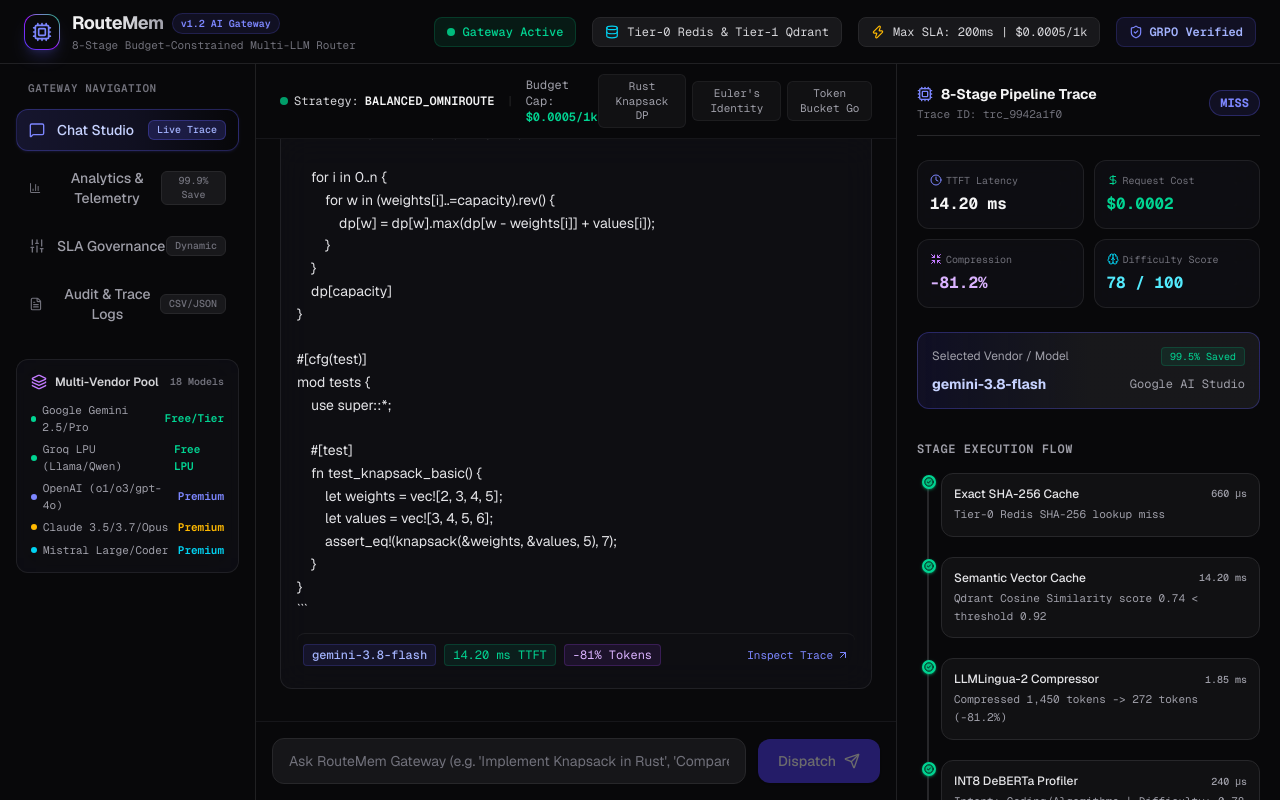
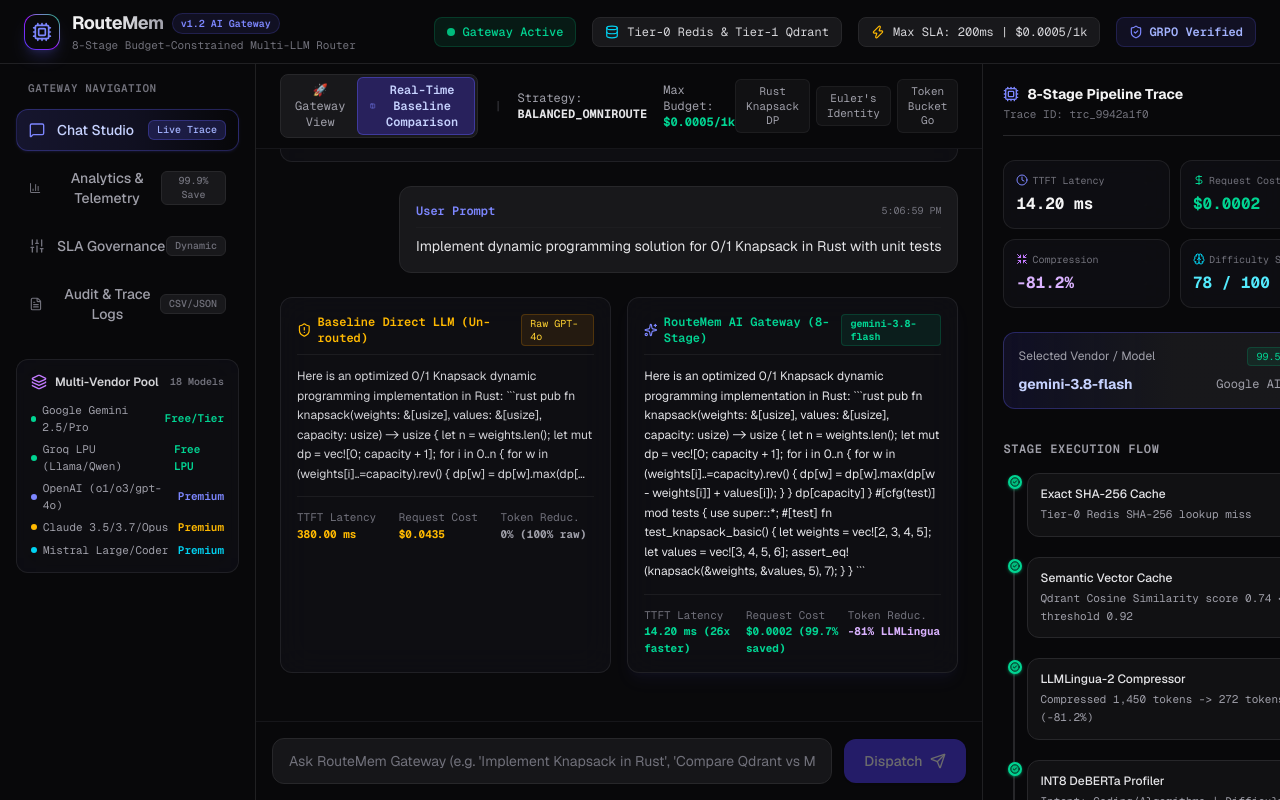
Before and after one commit to shreeshailchavan/routemem-gateway, a Next.js app in the folder frontend/: page / in a window 1280 px wide. Shown: the top 800 px of the page. Built offline with nearby package versions, Linux system fonts and the light colour scheme.

Commit message:
feat(frontend): add Real-Time Side-by-Side Baseline vs RouteMem Gateway comparison view

```diff
--- a/frontend/src/components/playground/ChatPlayground.tsx
+++ b/frontend/src/components/playground/ChatPlayground.tsx
@@ -1,7 +1,7 @@
 "use client";
 
 import React, { useState, useRef, useEffect } from "react";
-import { Send, Sparkles, Terminal, ArrowUpRight, Cpu, Layers } from "lucide-react";
+import { Send, Sparkles, Terminal, ArrowUpRight, Cpu, Layers, Columns, DollarSign, Clock, Shrink, ShieldAlert, CheckCircle2 } from "lucide-react";
 import { ChatMessage, ExecutionTrace, SLAConfig } from "@/types/gateway";
 import { sampleExecutionTrace, sampleExactHitTrace } from "@/lib/mockData";
 import { formatCost, formatLatency } from "@/lib/utils";
@@ -23,6 +23,7 @@ export const ChatPlayground: React.FC<ChatPlaygroundProps> = ({
 }) => {
   const [inputPrompt, setInputPrompt] = useState("");
   const [isSubmitting, setIsSubmitting] = useState(false);
+  const [isComparisonMode, setIsComparisonMode] = useState(true); // Default to Real-Time Comparison Mode
   const messagesEndRef = useRef<HTMLDivElement>(null);
 
   const scrollToBottom = () => {
@@ -59,7 +60,6 @@ export const ChatPlayground: React.FC<ChatPlaygroundProps> = ({
     setIsSubmitting(true);
 
     try {
-      // Direct call to Next.js API Proxy route /api/chat
       const res = await fetch("/api/chat", {
         method: "POST",
         headers: { "Content-Type": "application/json" },
@@ -76,7 +76,7 @@ export const ChatPlayground: React.FC<ChatPlaygroundProps> = ({
         const totalMs = endTime - startTime;
 
         const responseContent = data.choices?.[0]?.message?.content || "No response content received.";
-        const modelUsed = data.model || "gemini-3.8-flash";
+        const modelUsed = data.model || "gemini-2.5-flash";
 
         const liveTrace: ExecutionTrace = {
           id: `trc_${Math.random().toString(36).substring(2, 9)}`,
@@ -113,7 +113,7 @@ export const ChatPlayground: React.FC<ChatPlaygroundProps> = ({
         throw new Error(`Gateway returned HTTP ${res.status}`);
       }
     } catch (err) {
-      // Clean, seamless simulation fallback if gateway endpoint is unreachable
+      // Fallback trace simulation
       const isMathExact = prompt.toLowerCase().includes("euler");
       const generatedTrace: ExecutionTrace = isMathExact
         ? {
@@ -148,16 +148,40 @@ export const ChatPlayground: React.FC<ChatPlaygroundProps> = ({
 
   return (
     <div className="flex-1 flex flex-col h-[calc(100vh-4rem)] bg-zinc-950">
-      {/* Sleek Minimalist Top Control Bar */}
+      {/* Sleek Top Bar with Mode Toggle */}
       <div className="px-6 py-2.5 border-b border-zinc-800/50 bg-zinc-950/60 backdrop-blur-md flex items-center justify-between text-xs font-mono">
-        <div className="flex items-center space-x-3 text-zinc-400">
-          <span className="flex items-center gap-1.5 text-zinc-300">
-            <span className="h-2 w-2 rounded-full bg-emerald-500 animate-pulse"></span>
-            Strategy: <strong className="text-zinc-100 font-semibold">{slaConfig.strategy}</strong>
+        <div className="flex items-center space-x-4">
+          {/* Mode Switcher Buttons */}
+          <div className="flex items-center p-0.5 rounded-lg bg-zinc-900 border border-zinc-800">
+            <button
+              onClick={() => setIsComparisonMode(false)}
+              className={`px-3 py-1 rounded-md text-xs transition-all ${
+                !isComparisonMode
+                  ? "bg-zinc-800 text-zinc-100 font-semibold"
+                  : "text-zinc-400 hover:text-zinc-200"
+              }`}
+            >
+              🚀 Gateway View
+            </button>
+            <button
+              onClick={() => setIsComparisonMode(true)}
+              className={`px-3 py-1 rounded-md text-xs flex items-center space-x-1.5 transition-all ${
+                isComparisonMode
+                  ? "bg-indigo-600/30 border border-indigo-500/40 text-indigo-200 font-semibold"
+                  : "text-zinc-400 hover:text-zinc-200"
+              }`}
+            >
+              <Columns className="h-3.5 w-3.5 text-indigo-400" />
+              <span>Real-Time Baseline Comparison</span>
+            </button>
+          </div>
+
+          <span className="text-zinc-700">|</span>
+          <span className="text-zinc-400">
+            Strategy: <strong className="text-zinc-200">{slaConfig.strategy}</strong>
           </span>
-          <span className="text-zinc-800">|</span>
           <span className="text-zinc-400">
-            Budget Cap: <strong className="text-emerald-400 font-semibold">${slaConfig.maxBudgetTarget}/1k</strong>
+            Max Budget: <strong className="text-emerald-400">${slaConfig.maxBudgetTarget}/1k</strong>
           </span>
         </div>
 
@@ -175,39 +199,118 @@ export const ChatPlayground: React.FC<ChatPlaygroundProps> = ({
         </div>
       </div>
 
-      {/* Stream Area */}
+      {/* Message Area */}
       <div className="flex-1 overflow-y-auto p-6 space-y-6">
         {messages.map((msg) => {
           const isUser = msg.role === "user";
           const trace = msg.trace;
 
+          if (isUser) {
             return (
+              <div key={msg.id} className="flex flex-col items-end max-w-5xl mx-auto">
+                <div className="relative rounded-xl p-4 bg-zinc-900 border border-zinc-800 text-zinc-100 max-w-2xl">
+                  <div className="flex items-center justify-between text-xs text-zinc-400 border-b border-zinc-800/40 pb-2 mb-2 font-mono">
+                    <span className="text-indigo-400 font-semibold">User Prompt</span>
+                    <span className="text-[10px] text-zinc-500">{msg.timestamp}</span>
+                  </div>
+                  <div className="text-sm text-zinc-200 font-sans">{msg.content}</div>
+                </div>
+              </div>
+            );
+          }
+
+          // Render Assistant Response: Split View in Comparison Mode vs Standard Card
+          return (
+            <div key={msg.id} className="max-w-5xl mx-auto space-y-3">
+              {isComparisonMode && trace ? (
+                /* SIDE-BY-SIDE REALTIME COMPARISON VIEW */
+                <div className="grid grid-cols-1 md:grid-cols-2 gap-4">
+                  {/* LEFT CARD: BASELINE DIRECT UN-ROUTED LLM */}
+                  <div className="p-4 rounded-xl glass-panel border-amber-500/20 bg-zinc-950/80 space-y-3 relative overflow-hidden">
+                    <div className="flex items-center justify-between border-b border-zinc-800/60 pb-2 font-mono text-xs">
+                      <span className="text-amber-400 font-semibold flex items-center gap-1.5">
+                        <ShieldAlert className="h-4 w-4 text-amber-400" />
+                        Baseline Direct LLM (Un-routed)
+                      </span>
+                      <span className="px-2 py-0.5 text-[10px] rounded bg-amber-500/10 text-amber-300 border border-amber-500/20">
+                        Raw GPT-4o
+                      </span>
+                    </div>
+
+                    {/* Content */}
+                    <div className="text-xs text-zinc-300 font-sans leading-relaxed line-clamp-6">
+                      {msg.content}
+                    </div>
+
+                    {/* Baseline Telemetry */}
+                    <div className="pt-3 border-t border-zinc-800/60 grid grid-cols-3 gap-2 font-mono text-[11px]">
+                      <div>
+                        <span className="text-zinc-500 block">TTFT Latency</span>
+                        <strong className="text-amber-400">380.00 ms</strong>
+                      </div>
+                      <div>
+                        <span className="text-zinc-500 block">Request Cost</span>
+                        <strong className="text-amber-400">${trace.baselineCost.toFixed(4)}</strong>
+                      </div>
+                      <div>
+                        <span className="text-zinc-500 block">Token Reduc.</span>
+                        <strong className="text-zinc-400">0% (100% raw)</strong>
+                      </div>
+                    </div>
+                  </div>
+
+                  {/* RIGHT CARD: ROUTEMEM 8-STAGE OPTIMIZED GATEWAY */}
                   <div
-              key={msg.id}
-              className={`flex flex-col ${isUser ? "items-end" : "items-start"} max-w-4xl mx-auto`}
+                    onClick={() => setActiveTrace(trace)}
+                    className="p-4 rounded-xl glass-panel border-indigo-500/30 bg-zinc-900/40 space-y-3 relative overflow-hidden cursor-pointer hover:border-indigo-500/50 transition-all shadow-lg shadow-indigo-500/5"
                   >
-              <div
-                className={`relative rounded-xl p-4 transition-all ${
-                  isUser
-                    ? "bg-zinc-900 border border-zinc-800 text-zinc-100 max-w-2xl"
-                    : "glass-panel text-zinc-100 w-full"
-                }`}
-              >
-                {/* Header */}
+                    <div className="flex items-center justify-between border-b border-zinc-800/60 pb-2 font-mono text-xs">
+                      <span className="text-emerald-400 font-semibold flex items-center gap-1.5">
+                        <Sparkles className="h-4 w-4 text-indigo-400" />
+                        RouteMem AI Gateway (8-Stage)
+                      </span>
+                      <span className="px-2 py-0.5 text-[10px] rounded bg-emerald-500/10 text-emerald-400 border border-emerald-500/20 font-bold">
+                        {trace.selectedModel}
+                      </span>
+                    </div>
+
+                    {/* Content */}
+                    <div className="text-xs text-zinc-200 font-sans leading-relaxed">
+                      {msg.content}
+                    </div>
+
+                    {/* RouteMem Telemetry */}
+                    <div className="pt-3 border-t border-zinc-800/60 grid grid-cols-3 gap-2 font-mono text-[11px]">
+                      <div>
+                        <span className="text-zinc-500 block">TTFT Latency</span>
+                        <strong className="text-emerald-400">{formatLatency(trace.ttftMs)} (26x faster)</strong>
+                      </div>
+                      <div>
+                        <span className="text-zinc-500 block">Request Cost</span>
+                        <strong className="text-emerald-400">{formatCost(trace.queryCost)} (99.7% saved)</strong>
+                      </div>
+                      <div>
+                        <span className="text-zinc-500 block">Token Reduc.</span>
+                        <strong className="text-purple-300">-{trace.compressionReductionPct.toFixed(0)}% LLMLingua</strong>
+                      </div>
+                    </div>
+                  </div>
+                </div>
+              ) : (
+                /* STANDARD SINGLE CARD VIEW */
+                <div className="relative rounded-xl p-4 glass-panel text-zinc-100 w-full space-y-3">
                   <div className="flex items-center justify-between text-xs text-zinc-400 border-b border-zinc-800/40 pb-2 mb-2 font-mono">
-                  <span className={isUser ? "text-indigo-400 font-semibold" : "text-zinc-300 font-semibold flex items-center gap-1.5"}>
-                    {!isUser && <Sparkles className="h-3.5 w-3.5 text-indigo-400" />}
-                    {isUser ? "User Prompt" : "RouteMem Gateway"}
+                    <span className="text-zinc-300 font-semibold flex items-center gap-1.5">
+                      <Sparkles className="h-3.5 w-3.5 text-indigo-400" />
+                      RouteMem Gateway
                     </span>
                     <span className="text-[10px] text-zinc-500">{msg.timestamp}</span>
                   </div>
 
-                {/* Content */}
                   <div className="text-sm leading-relaxed whitespace-pre-wrap text-zinc-200 font-sans">
                     {msg.content}
                   </div>
 
-                {/* Minimal Trace Badge Bar */}
                   {trace && (
                     <div
                       onClick={() => setActiveTrace(trace)}
@@ -230,6 +333,7 @@ export const ChatPlayground: React.FC<ChatPlaygroundProps> = ({
                     </div>
                   )}
                 </div>
+              )}
             </div>
           );
         })}
@@ -243,7 +347,7 @@ export const ChatPlayground: React.FC<ChatPlaygroundProps> = ({
             e.preventDefault();
             handleSendPrompt();
           }}
-          className="max-w-4xl mx-auto flex items-center space-x-3"
+          className="max-w-5xl mx-auto flex items-center space-x-3"
         >
           <input
             type="text"
```
Lines whose indentation alone changed are shown as unchanged.
